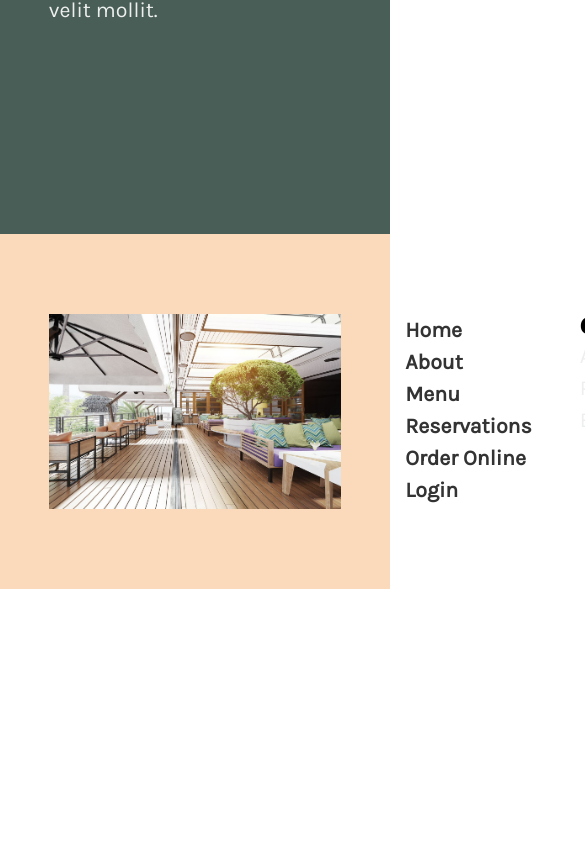
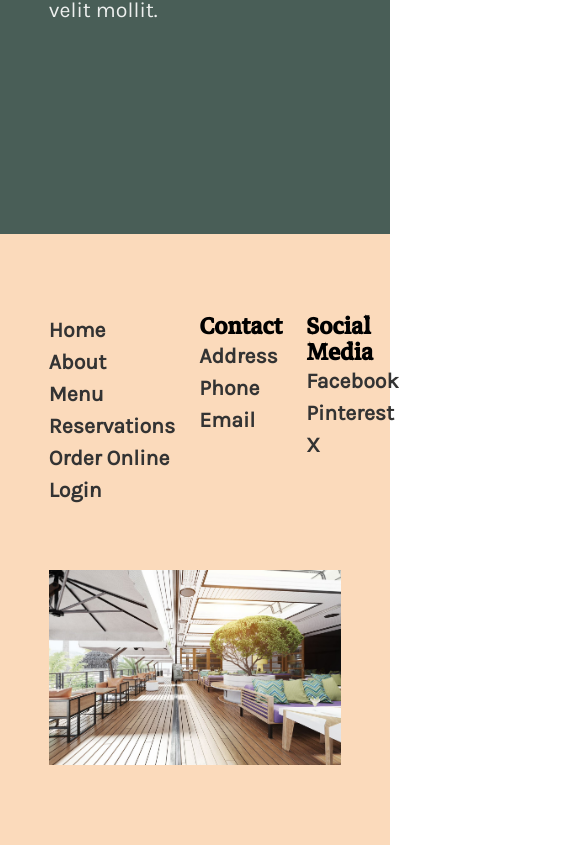
Before and after one commit to acolef/little_lemon, a React (Create React App) app: page / in a window 390 px wide. Shown: the part 2638-3483 px from the top of the page, 585 px wide, since content can reach past the window. Before the commit the page ends 3227 px from the top, so only its background shows below. Built offline with nearby package versions, Linux system fonts and the light colour scheme.

Commit message:
Add small screen media query for Footer

```diff
--- a/src/components/Footer.js
+++ b/src/components/Footer.js
@@ -61,11 +61,23 @@
                     <div className="footer-links-section">
                         <section>
                             <h4>Contact</h4>
-                            <article>
-                                <p>Address</p>
-                                <p>Phone</p>
-                                <p>Email</p>
-                            </article>
+                            <ul>
+                                <li>
+                                    <a href="#">
+                                        Address
+                                    </a>
+                                </li>
+                                <li>
+                                    <a href="#">
+                                        Phone
+                                    </a>
+                                </li>
+                                <li>
+                                    <a href="#">
+                                        Email
+                                    </a>
+                                </li>
+                            </ul>
                         </section>
                     </div>
 
--- a/src/styles/Footer.css
+++ b/src/styles/Footer.css
@@ -27,3 +27,15 @@
     list-style: none;
     padding-left: 0;
 }
+
+/* Media queries */
+/* Small screens (<= 600px) */
+@media (max-width: 600px) {
+    .footer-elements {
+        flex-direction: column-reverse;
+    }
+
+    .footer-links {
+        column-gap: 1.5em;
+    }
+}
```
